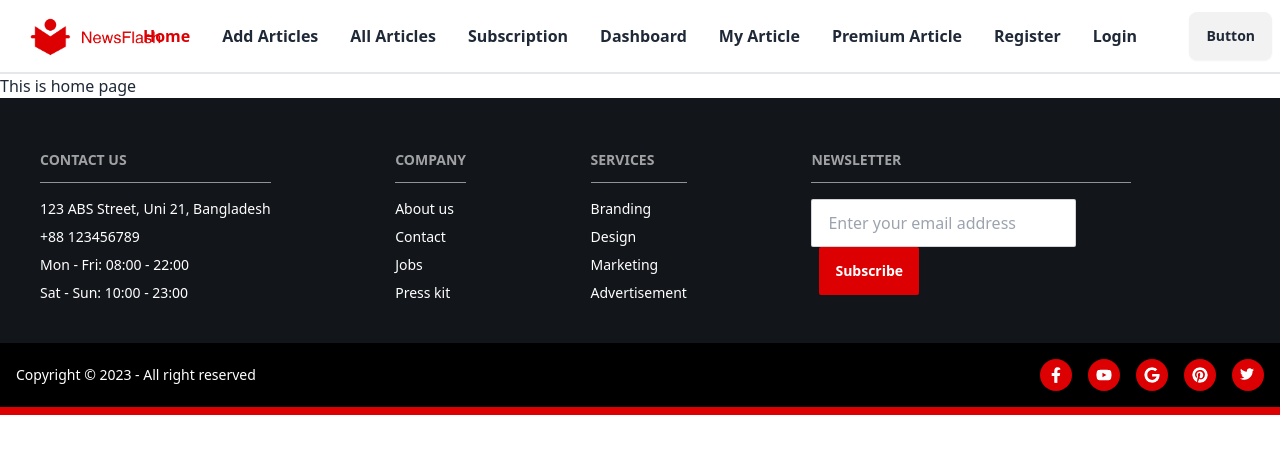
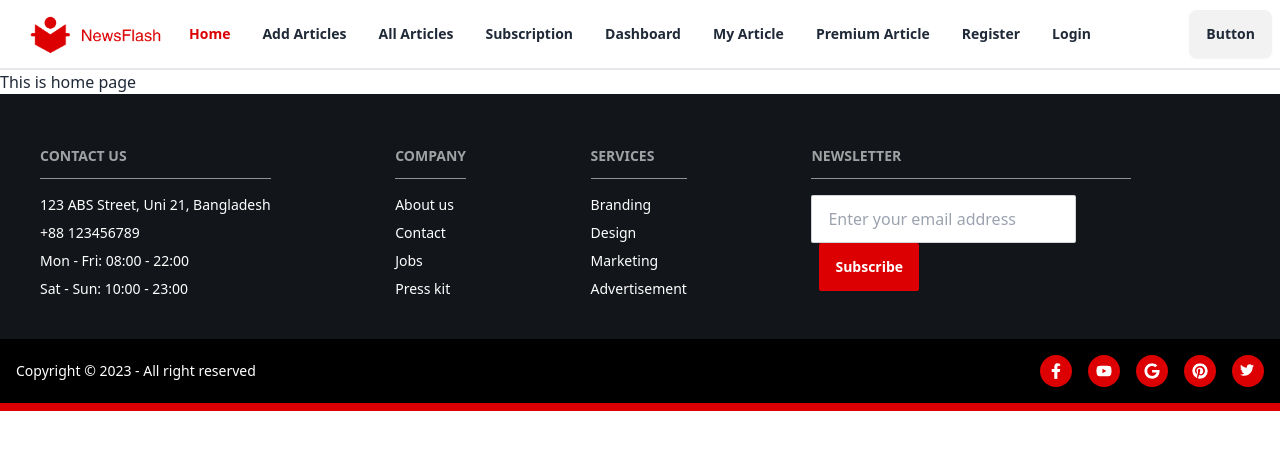
Before and after one commit to jannat710/newspaper-client, a React (Vite) app: page / in a window 1280 px wide. Shown: the top 454 px of the page. Built offline with nearby package versions, Linux system fonts and the light colour scheme; no server answers.

Commit message:
private route setup

```diff
--- a/package.json
+++ b/package.json
@@ -12,6 +12,7 @@
   "dependencies": {
     "firebase": "^10.6.0",
     "localforage": "^1.10.0",
+    "lottie-react": "^2.4.0",
     "match-sorter": "^6.3.1",
     "react": "^18.2.0",
     "react-dom": "^18.2.0",
--- a/src/Pages/Login/Login.jsx
+++ b/src/Pages/Login/Login.jsx
@@ -1,5 +1,5 @@
 import { Helmet } from "react-helmet-async";
-import { Link } from "react-router-dom";
+import { Link, useLocation, useNavigate } from "react-router-dom";
 import Google from '../../assets/icon/google.png'
 import { useTypewriter, Cursor } from 'react-simple-typewriter'
 import useAuth from "../../hook/useAuth";
@@ -8,6 +8,9 @@ import Swal from "sweetalert2";
 
 const Login = () => {
     const { signIn } = useAuth();
+    const navigate =useNavigate();
+    const location =useLocation();
+    const from = location.state?.from?.pathname || "/";
     //typewriter
     const [text] = useTypewriter({
         words: ['NewsFlash'],
@@ -32,6 +35,7 @@ const Login = () => {
                     showConfirmButton: false,
                     timer: 1500
                   });
+                  navigate(from, { replace: true });
             })
     }
     return (
--- a/src/Routes/PrivateRoute.jsx
+++ b/src/Routes/PrivateRoute.jsx
@@ -0,0 +1,22 @@
+import Lottie from "lottie-react";
+import useAuth from "../hook/useAuth";
+import { Navigate, useLocation } from "react-router";
+import loadingAnimation from '../assets/loading.json'
+
+
+const PrivateRoute = ({children}) => {
+    const { user, loading } = useAuth();
+
+    const location = useLocation();
+
+    if(loading){
+        return <div><Lottie className="h-96 w-96 mx-auto" animationData={loadingAnimation}></Lottie></div>
+    }
+
+    if (user) {
+        return children;
+    }
+    return <Navigate to="/login" state={{from: location}} replace></Navigate>
+};
+
+export default PrivateRoute;
--- a/src/components/Shared/Navbar/Navbar.jsx
+++ b/src/components/Shared/Navbar/Navbar.jsx
@@ -16,7 +16,7 @@ const Navbar = () => {
             <NavLink
                 to="/"
                 className={({ isActive, isPending }) =>
-                    isPending ? "pending" : isActive ? "text-[#dc0003] font-semibold text-base " : "font-semibold text-base"
+                    isPending ? "pending" : isActive ? "text-[#dc0003] font-semibold text-sm " : "font-semibold text-sm"
                 }
             >
                 Home
@@ -26,7 +26,7 @@ const Navbar = () => {
             <NavLink
                 to="/addArticles"
                 className={({ isActive, isPending }) =>
-                    isPending ? "pending" : isActive ? "text-[#dc0003] font-semibold text-base " : "font-semibold text-base"
+                    isPending ? "pending" : isActive ? "text-[#dc0003] font-semibold text-sm " : "font-semibold text-sm"
                 }
             >
                 Add Articles
@@ -36,7 +36,7 @@ const Navbar = () => {
             <NavLink
                 to="/allArticles"
                 className={({ isActive, isPending }) =>
-                    isPending ? "pending" : isActive ? "text-[#dc0003] font-semibold text-base " : "font-semibold text-base"
+                    isPending ? "pending" : isActive ? "text-[#dc0003] font-semibold text-sm " : "font-semibold text-sm"
                 }
             >
                 All Articles
@@ -46,7 +46,7 @@ const Navbar = () => {
             <NavLink
                 to="/subscription"
                 className={({ isActive, isPending }) =>
-                    isPending ? "pending" : isActive ? "text-[#dc0003] font-semibold text-base " : "font-semibold text-base"
+                    isPending ? "pending" : isActive ? "text-[#dc0003] font-semibold text-sm " : "font-semibold text-sm"
                 }
             >
                 Subscription
@@ -56,7 +56,7 @@ const Navbar = () => {
             <NavLink
                 to="/dashboard"
                 className={({ isActive, isPending }) =>
-                    isPending ? "pending" : isActive ? "text-[#dc0003] font-semibold text-base " : "font-semibold text-base"
+                    isPending ? "pending" : isActive ? "text-[#dc0003] font-semibold text-sm " : "font-semibold text-sm"
                 }
             >
                 Dashboard
@@ -66,7 +66,7 @@ const Navbar = () => {
             <NavLink
                 to="/myArticle"
                 className={({ isActive, isPending }) =>
-                    isPending ? "pending" : isActive ? "text-[#dc0003] font-semibold text-base " : "font-semibold text-base"
+                    isPending ? "pending" : isActive ? "text-[#dc0003] font-semibold text-sm " : "font-semibold text-sm"
                 }
             >
                 My Article
@@ -76,7 +76,7 @@ const Navbar = () => {
             <NavLink
                 to="/premiumArticle"
                 className={({ isActive, isPending }) =>
-                    isPending ? "pending" : isActive ? "text-[#dc0003] font-semibold text-base " : "font-semibold text-base"
+                    isPending ? "pending" : isActive ? "text-[#dc0003] font-semibold text-sm " : "font-semibold text-sm"
                 }
             >
                 Premium Article
@@ -87,7 +87,7 @@ const Navbar = () => {
             <NavLink
                 to="/register"
                 className={({ isActive, isPending }) =>
-                    isPending ? "pending" : isActive ? "text-[#dc0003] font-semibold text-base " : "font-semibold text-base"
+                    isPending ? "pending" : isActive ? "text-[#dc0003] font-semibold text-sm " : "font-semibold text-sm"
                 }
             >
                 Register
@@ -97,13 +97,13 @@ const Navbar = () => {
             user ? <>
                 {/* <span>{user?.displayName}</span>
             <img className="h-6 w-6 rounded-full" src={user?.photoURL} alt="" /> */}
-                <button onClick={handleLogOut} className="font-semibold text-base">Logout</button>
+                <button onClick={handleLogOut} className="font-semibold text-sm">Logout</button>
             </> : <>
             <li>
             <NavLink
                 to="/login"
                 className={({ isActive, isPending }) =>
-                    isPending ? "pending" : isActive ? "text-[#dc0003] font-semibold text-base " : "font-semibold text-base"
+                    isPending ? "pending" : isActive ? "text-[#dc0003] font-semibold text-sm " : "font-semibold text-sm"
                 }
             >
                 Login
```
Also changed, not shown: src/assets/loading.json (added, +1 -0 lines), 1 other file (tests, documents, lock files or other folders).
